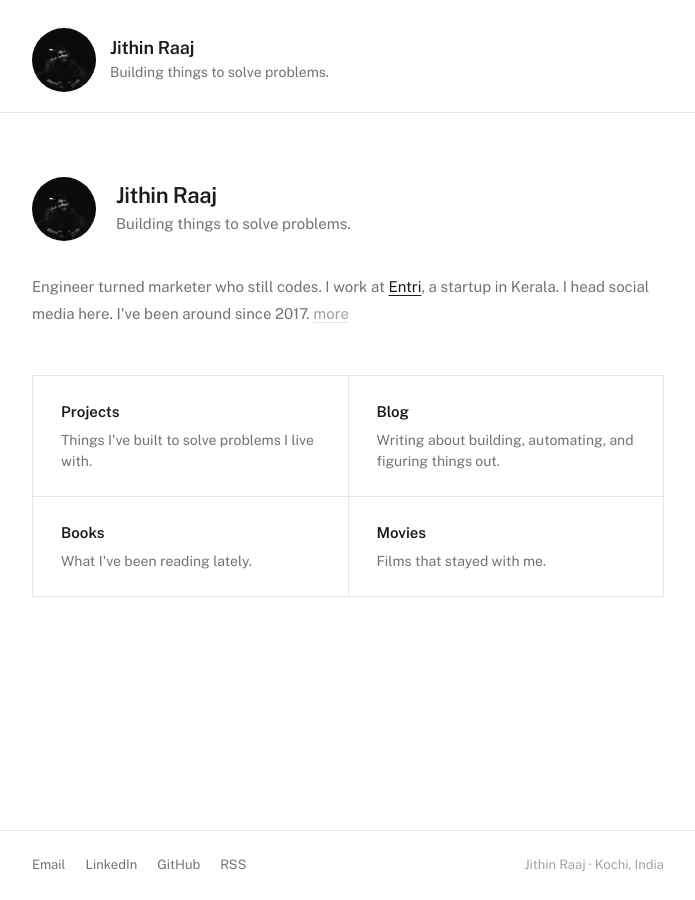
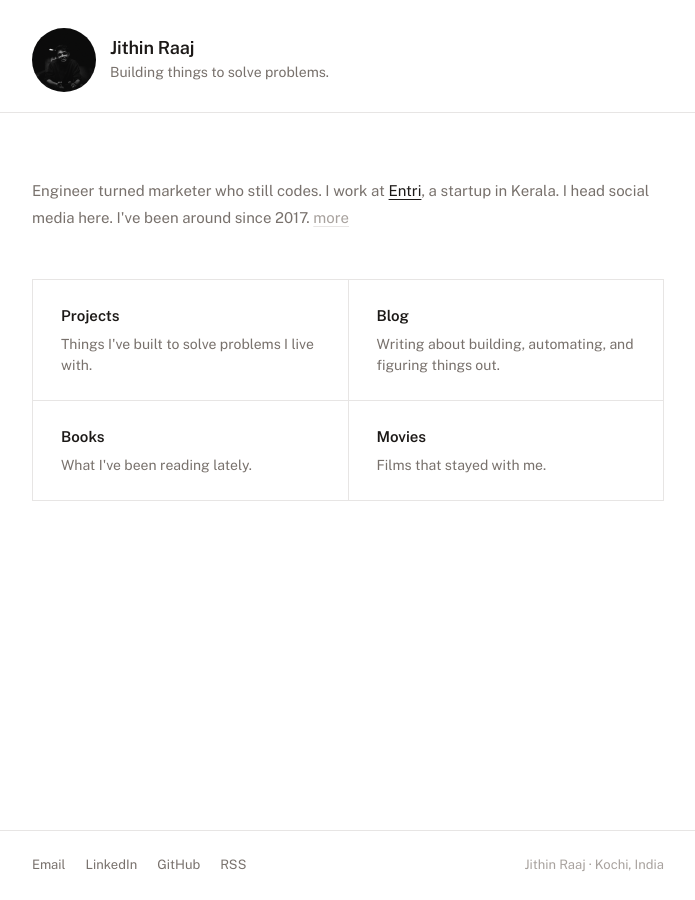
Before and after one commit to jithinrajtk/jithinrajtk.github.io, a Jekyll site: the page built from index.html, in a window 1280 px wide. Shown: the whole page, without its empty margins (292-987 px from the left). Built offline with Jekyll 4.4.1, drawn with Linux system fonts in a browser that asks for light colours.

Commit message:
Fix duplicate header on homepage

```diff
--- a/index.html
+++ b/index.html
@@ -6,14 +6,6 @@ title: Jithin Raaj
 <section class="home">
 
   <div class="home-intro">
-    <div class="home-profile">
-      <img src="/assets/images/profile.png" alt="Jithin Raaj" class="profile-photo" />
-      <div>
-        <h1 class="home-name">Jithin Raaj</h1>
-        <p class="home-tagline">Building things to solve problems.</p>
-      </div>
-    </div>
-
     <div class="home-bio">
       <p>Engineer turned marketer who still codes. I work at <a href="https://entri.app" target="_blank" rel="noopener">Entri</a>, a startup in Kerala. I head social media here. I've been around since 2017. <button class="more-btn" onclick="toggleMore(this)">more</button></p>
       <div class="bio-more" hidden>
```
